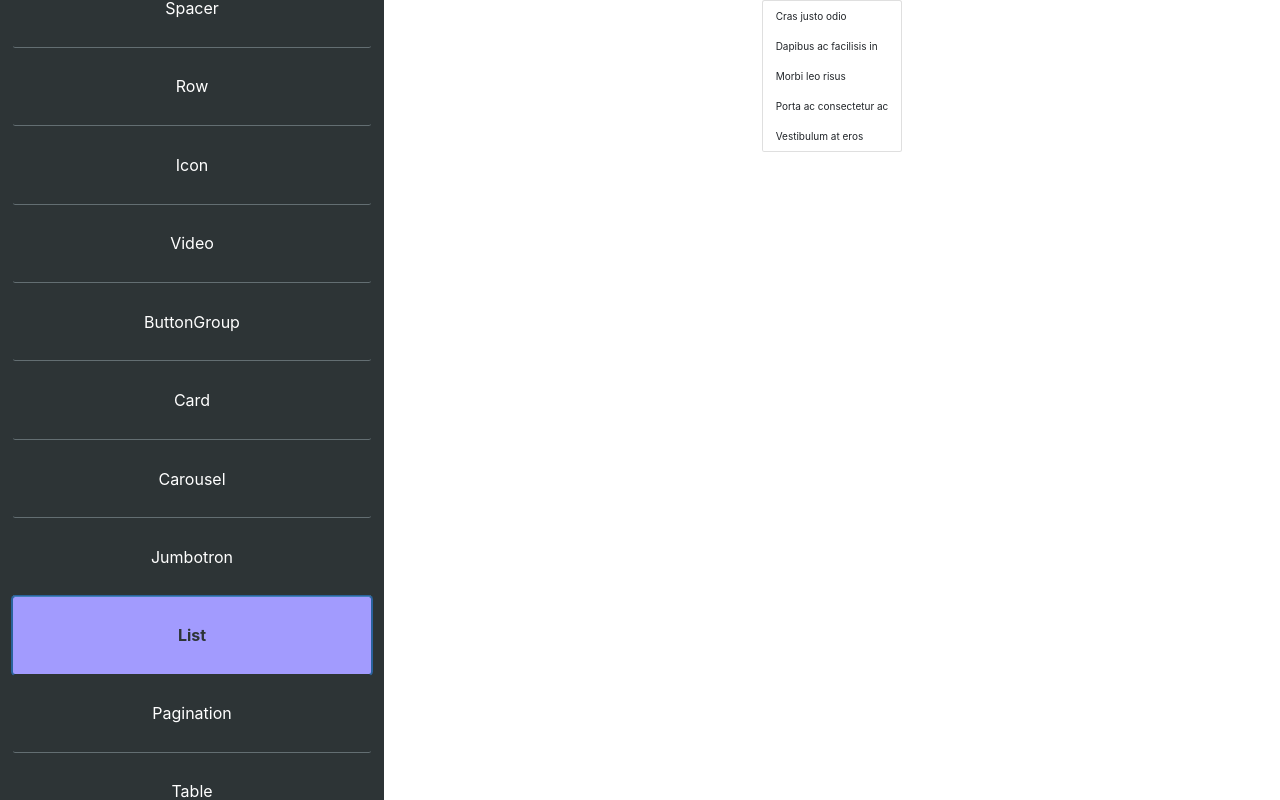
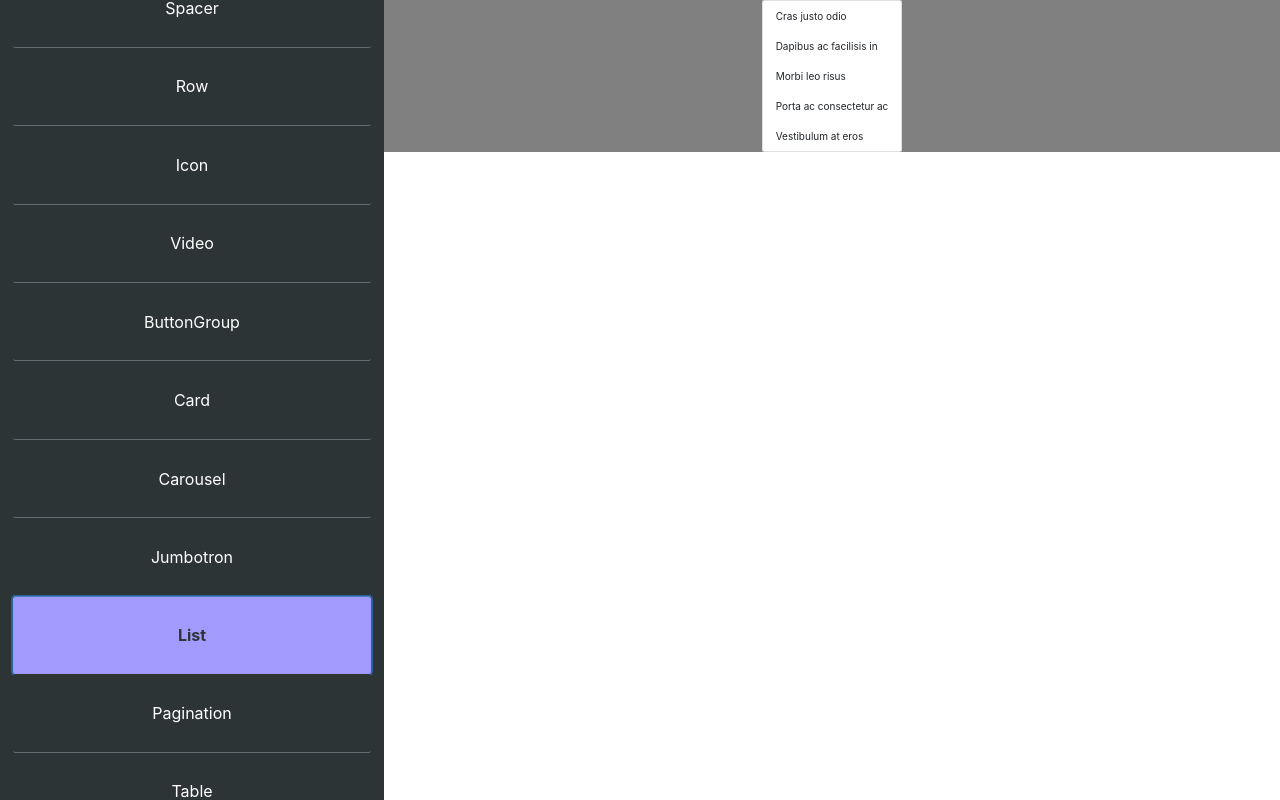
Before and after one commit to matthewalunni/drag-and-drop-editor, a React (Create React App) app: page / in a window 1280 px wide. Both pictures are taken after a click on the button "List". Built offline with nearby package versions, Linux system fonts and the light colour scheme.

Commit message:
EditingPage draggable

```diff
--- a/package.json
+++ b/package.json
@@ -15,6 +15,7 @@
     "popper": "^1.0.1",
     "popper.js": "^1.16.1",
     "react": "^16.13.0",
+    "react-beautiful-dnd": "^13.0.0",
     "react-bootstrap": "^1.0.1",
     "react-dom": "^16.13.0",
     "react-draggable": "^4.3.1",
--- a/src/editor/EditingPage.js
+++ b/src/editor/EditingPage.js
@@ -1,11 +1,14 @@
 import React, { Component } from 'react';
 import PageSection from './PageSection';
+import { DragDropContext, Droppable, Draggable } from "react-beautiful-dnd";
+
 
 class EditingPage extends Component {
     constructor(props) {
         super(props);
         this.state = {
             page: this.props.page,
+            renderedPage: this.returnPage(),
             active: -1,
         }
     }
@@ -15,6 +18,32 @@ class EditingPage extends Component {
         this.props.pageSection_OnClick(id, type);
     }
 
+
+
+    onDragEnd = (result) => {
+        if (!result.destination) {
+            return;
+        }
+
+        this.props.reorder(
+            result.source.index,
+            result.destination.index
+        );
+    }
+
+    getItemStyle = (isDragging, draggableStyle) => ({
+        // change background colour if dragging
+        background: isDragging ? "lightgreen" : "grey",
+
+        // styles we need to apply on draggables
+        ...draggableStyle
+    });
+
+    getListStyle = isDraggingOver => ({
+        background: isDraggingOver ? "lightblue" : "lightgrey",
+    });
+
+
     returnPage() {
         try {
             let page = [];
@@ -22,8 +51,18 @@ class EditingPage extends Component {
             for (let index = 0; index < this.props.page.length; index++) {
                 let jsonEntry = this.props.page[index];
                 page.push(
-                    <>
-                        <PageSection
+                    <Draggable key={index} draggableId={index.toString()} index={index}>
+                        {(provided, snapshot) => (
+                            <div
+                                ref={provided.innerRef}
+                                {...provided.draggableProps}
+                                {...provided.dragHandleProps}
+                                style={this.getItemStyle(
+                                    snapshot.isDragging,
+                                    provided.draggableProps.style
+                                )}
+                            >
+                                {<PageSection
                                     clicked={this.state.active === index}
                                     onClick={this.handleActiveElement}
                                     index={index}
@@ -36,8 +75,10 @@ class EditingPage extends Component {
                                     columns={jsonEntry.columns}
                                     autoplay={jsonEntry.autoplay}
                                     loop={jsonEntry.loop}
-                        />
-                    </>
+                                />}
+                            </div>
+                        )}
+                    </Draggable>
                 );
             }
             return page;
@@ -50,7 +91,20 @@ class EditingPage extends Component {
     render() {
         return (
             <>
+                <DragDropContext onDragEnd={this.onDragEnd}>
+                    <Droppable droppableId="droppable">
+                        {
+                            (provided, snapshot) => (
+                                <div
+                                    {...provided.droppableProps}
+                                    ref={provided.innerRef}
+                                    style={this.getListStyle(snapshot.isDraggingOver)}
+                                >
                                     {this.returnPage()}
+                                </div>)
+                        }
+                    </Droppable>
+                </DragDropContext>
             </>
         );
     }
--- a/src/editor/Editor.js
+++ b/src/editor/Editor.js
@@ -35,6 +35,26 @@ class Editor extends Component {
         console.log(this.state, index)
     }
 
+
+    /**
+     * This function reorders the page.
+     *
+     * @param {int} startIndex      starting position of dragged item
+     * @param {int} endIndex        ending position of dragged item
+     */
+    reorder = (startIndex, endIndex) => {
+        let list = backend.all()
+        console.log(list, startIndex, endIndex);
+        const result = Array.from(list);
+        const [removed] = result.splice(startIndex, 1);
+        result.splice(endIndex, 0, removed);
+
+        backend.setPage(result);
+        this.setState({ page: backend.all() })
+        return result;
+    };
+
+
     /**
      * This function returns the corresponding page section editor menu on page section click
      */
@@ -45,7 +65,7 @@ class Editor extends Component {
                     <Draggable>
                         <Toast
                             className="editor-menu"
-                            onClose={() => { this.setState({ menu: undefined }) }}>
+                            onClose={() => { this.setState({ menu: undefined, activePageSection: -1 }) }}>
                             <Toast.Header>
                                 <img src="holder.js/20x20?text=%20" className="rounded mr-2" alt="" />
                                 <strong className="mr-auto">Navigation</strong>
@@ -75,7 +95,7 @@ class Editor extends Component {
                     <Draggable>
                         <Toast
                             className="editor-menu"
-                            onClose={() => { this.setState({ menu: undefined }) }}>
+                            onClose={() => { this.setState({ menu: undefined, activePageSection: -1 }) }}>
                             <Toast.Header>
                                 <img src="holder.js/20x20?text=%20" className="rounded mr-2" alt="" />
                                 <strong className="mr-auto">Heading</strong>
@@ -93,7 +113,7 @@ class Editor extends Component {
                     <Draggable>
                         <Toast
                             className="editor-menu"
-                            onClose={() => { this.setState({ menu: undefined }) }}>
+                            onClose={() => { this.setState({ menu: undefined, activePageSection: -1 }) }}>
                             <Toast.Header>
                                 <img src="holder.js/20x20?text=%20" className="rounded mr-2" alt="" />
                                 <strong className="mr-auto">Image</strong>
@@ -111,7 +131,7 @@ class Editor extends Component {
                     <Draggable>
                         <Toast
                             className="editor-menu"
-                            onClose={() => { this.setState({ menu: undefined }) }}>
+                            onClose={() => { this.setState({ menu: undefined, activePageSection: -1 }) }}>
                             <Toast.Header>
                                 <img src="holder.js/20x20?text=%20" className="rounded mr-2" alt="" />
                                 <strong className="mr-auto">Button</strong>
@@ -129,7 +149,7 @@ class Editor extends Component {
                     <Draggable>
                         <Toast
                             className="editor-menu"
-                            onClose={() => { this.setState({ menu: undefined }) }}>
+                            onClose={() => { this.setState({ menu: undefined, activePageSection: -1 }) }}>
                             <Toast.Header>
                                 <img src="holder.js/20x20?text=%20" className="rounded mr-2" alt="" />
                                 <strong className="mr-auto">Divider</strong>
@@ -147,7 +167,7 @@ class Editor extends Component {
                     <Draggable>
                         <Toast
                             className="editor-menu"
-                            onClose={() => { this.setState({ menu: undefined }) }}>
+                            onClose={() => { this.setState({ menu: undefined, activePageSection: -1 }) }}>
                             <Toast.Header>
                                 <img src="holder.js/20x20?text=%20" className="rounded mr-2" alt="" />
                                 <strong className="mr-auto">Spacer</strong>
@@ -165,7 +185,7 @@ class Editor extends Component {
                     <Draggable>
                         <Toast
                             className="editor-menu"
-                            onClose={() => { this.setState({ menu: undefined }) }}>
+                            onClose={() => { this.setState({ menu: undefined, activePageSection: -1 }) }}>
                             <Toast.Header>
                                 <img src="holder.js/20x20?text=%20" className="rounded mr-2" alt="" />
                                 <strong className="mr-auto">Row</strong>
@@ -183,7 +203,7 @@ class Editor extends Component {
                     <Draggable>
                         <Toast
                             className="editor-menu"
-                            onClose={() => { this.setState({ menu: undefined }) }}>
+                            onClose={() => { this.setState({ menu: undefined, activePageSection: -1 }) }}>
                             <Toast.Header>
                                 <img src="holder.js/20x20?text=%20" className="rounded mr-2" alt="" />
                                 <strong className="mr-auto">Icon</strong>
@@ -201,7 +221,7 @@ class Editor extends Component {
                     <Draggable>
                         <Toast
                             className="editor-menu"
-                            onClose={() => { this.setState({ menu: undefined }) }}>
+                            onClose={() => { this.setState({ menu: undefined, activePageSection: -1 }) }}>
                             <Toast.Header>
                                 <img src="holder.js/20x20?text=%20" className="rounded mr-2" alt="" />
                                 <strong className="mr-auto">Video</strong>
@@ -219,7 +239,7 @@ class Editor extends Component {
                     <Draggable>
                         <Toast
                             className="editor-menu"
-                            onClose={() => { this.setState({ menu: undefined }) }}>
+                            onClose={() => { this.setState({ menu: undefined, activePageSection: -1 }) }}>
                             <Toast.Header>
                                 <img src="holder.js/20x20?text=%20" className="rounded mr-2" alt="" />
                                 <strong className="mr-auto">ButtonGroup</strong>
@@ -237,7 +257,7 @@ class Editor extends Component {
                     <Draggable>
                         <Toast
                             className="editor-menu"
-                            onClose={() => { this.setState({ menu: undefined }) }}>
+                            onClose={() => { this.setState({ menu: undefined, activePageSection: -1 }) }}>
                             <Toast.Header>
                                 <img src="holder.js/20x20?text=%20" className="rounded mr-2" alt="" />
                                 <strong className="mr-auto">Card`</strong>
@@ -255,7 +275,7 @@ class Editor extends Component {
                     <Draggable>
                         <Toast
                             className="editor-menu"
-                            onClose={() => { this.setState({ menu: undefined }) }}>
+                            onClose={() => { this.setState({ menu: undefined, activePageSection: -1 }) }}>
                             <Toast.Header>
                                 <img src="holder.js/20x20?text=%20" className="rounded mr-2" alt="" />
                                 <strong className="mr-auto">Carousel</strong>
@@ -273,7 +293,7 @@ class Editor extends Component {
                     <Draggable>
                         <Toast
                             className="editor-menu"
-                            onClose={() => { this.setState({ menu: undefined }) }}>
+                            onClose={() => { this.setState({ menu: undefined, activePageSection: -1 }) }}>
                             <Toast.Header>
                                 <img src="holder.js/20x20?text=%20" className="rounded mr-2" alt="" />
                                 <strong className="mr-auto">Jumbotron</strong>
@@ -291,7 +311,7 @@ class Editor extends Component {
                     <Draggable>
                         <Toast
                             className="editor-menu"
-                            onClose={() => { this.setState({ menu: undefined }) }}>
+                            onClose={() => { this.setState({ menu: undefined, activePageSection: -1 }) }}>
                             <Toast.Header>
                                 <img src="holder.js/20x20?text=%20" className="rounded mr-2" alt="" />
                                 <strong className="mr-auto">List</strong>
@@ -309,7 +329,7 @@ class Editor extends Component {
                     <Draggable>
                         <Toast
                             className="editor-menu"
-                            onClose={() => { this.setState({ menu: undefined }) }}>
+                            onClose={() => { this.setState({ menu: undefined, activePageSection: -1 }) }}>
                             <Toast.Header>
                                 <img src="holder.js/20x20?text=%20" className="rounded mr-2" alt="" />
                                 <strong className="mr-auto">Pagination</strong>
@@ -327,7 +347,7 @@ class Editor extends Component {
                     <Draggable>
                         <Toast
                             className="editor-menu"
-                            onClose={() => { this.setState({ menu: undefined }) }}>
+                            onClose={() => { this.setState({ menu: undefined, activePageSection: -1 }) }}>
                             <Toast.Header>
                                 <img src="holder.js/20x20?text=%20" className="rounded mr-2" alt="" />
                                 <strong className="mr-auto">Table</strong>
@@ -345,7 +365,7 @@ class Editor extends Component {
                     <Draggable>
                         <Toast
                             className="editor-menu"
-                            onClose={() => { this.setState({ menu: undefined }) }}>
+                            onClose={() => { this.setState({ menu: undefined, activePageSection: -1 }) }}>
                             <Toast.Header>
                                 <img src="holder.js/20x20?text=%20" className="rounded mr-2" alt="" />
                                 <strong className="mr-auto">Toast</strong>
@@ -373,7 +393,12 @@ class Editor extends Component {
                         <EditorSideBar sideBarButton_OnClick={this.sideBarButton_OnClick} page={this.props.page} />
                     </Col>
                     <Col className="editing-page">
-                        <EditingPage pageSection_OnClick={this.pageSection_OnClick} active={this.state.activePageSection} page={this.state.page} />
+                        <EditingPage
+                            pageSection_OnClick={this.pageSection_OnClick}
+                            active={this.state.activePageSection}
+                            page={this.state.page}
+                            reorder={this.reorder}
+                        />
                     </Col>
                     {this.returnMenu()}
                 </Row>
--- a/src/editor/EditorBackend.js
+++ b/src/editor/EditorBackend.js
@@ -1,6 +1,10 @@
 class EditorBackend {
     constructor() {
         this.pages = template;
+    }
+
+    setPage(page){
+        this.pages = page;
     }
 
     all() {
--- a/src/editor/PageSection.js
+++ b/src/editor/PageSection.js
@@ -95,7 +95,7 @@ class PageSection extends Component {
      * @param {string} type
      */
     returnPageSection(type) {
-        console.log(this.props);
+        //console.log(this.props);
         switch (type) {
             case "Navigation": {
                 return (
```
Also changed, not shown: 1 other file (tests, documents, lock files or other folders). Lines whose indentation alone changed are shown as unchanged.
